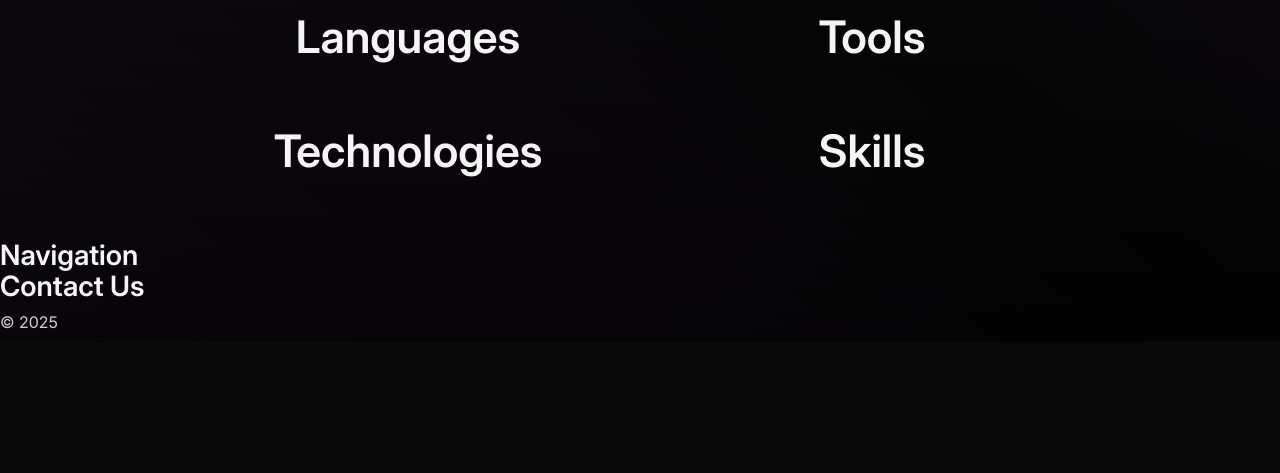
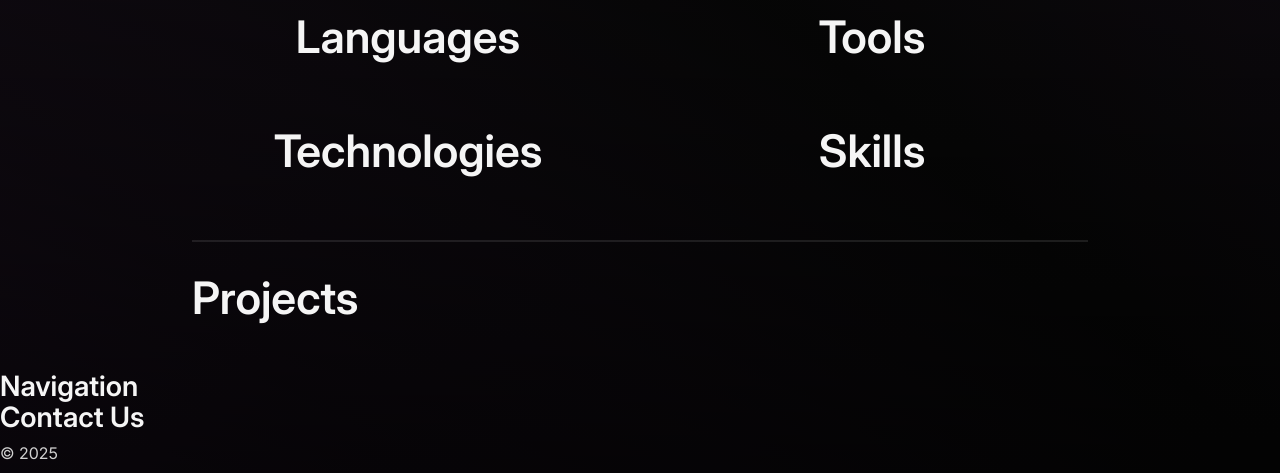
Before and after one commit to LucLor06/portfolio, a Django app: template main/templates/home.html in a window 1280 px wide. Shown: the part 716-1189 px from the top of the page. Before the commit the page ends 1045 px from the top, so only its background shows below. Run offline with Django 5.2, Linux system fonts and the light colour scheme; the template is opened without the code that fills it, so the values that code supplies are empty; style sheets or scripts are compiled from the project's sources; some libraries are stand-ins or nearby versions.

Commit message:
feat(templates): Add projects section to home template

```diff
--- a/main/templates/home.html
+++ b/main/templates/home.html
@@ -62,4 +62,13 @@ Home
         </div>
     </div>
 </section>
+<hr>
+<section>
+    <h2>Projects</h2>
+    <div class="cards">
+        {% for project in projects %}
+        {% include 'partials/project-card.html' %}
+        {% endfor %}
+    </div>
+</section>
 {% endblock content %}
```
